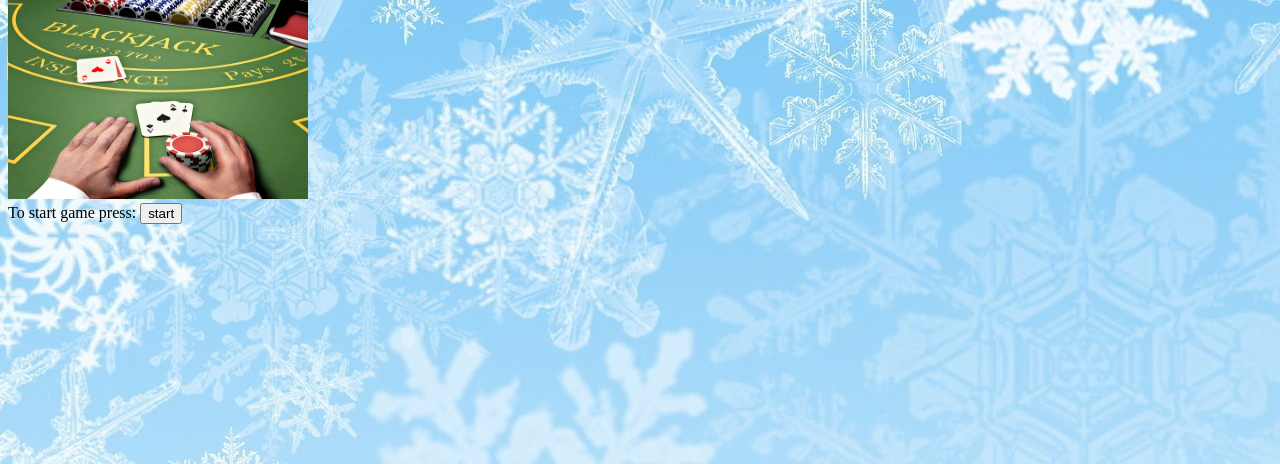
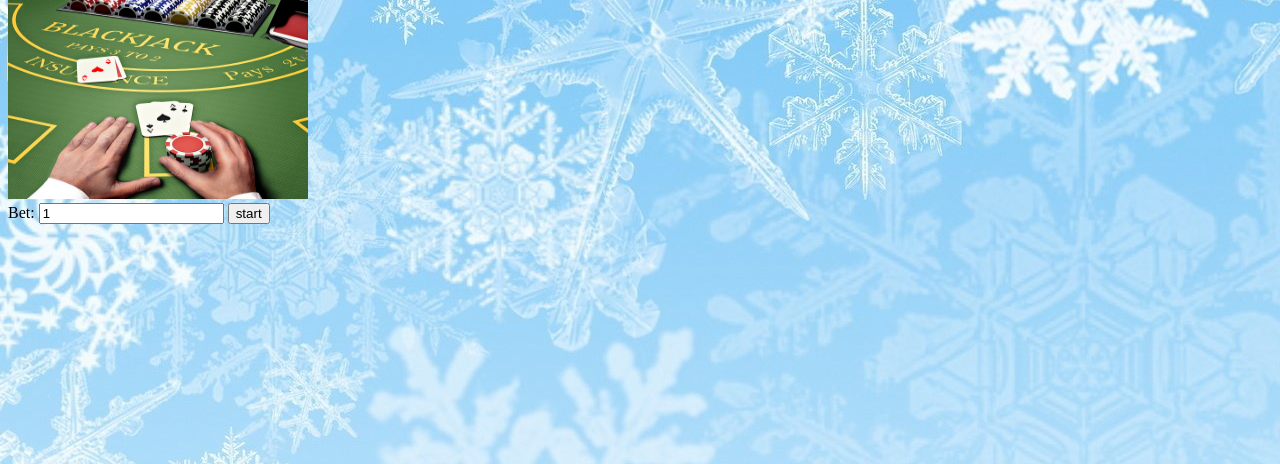
Before and after one commit to OFFdevil/blackjackFORK, a Flask app: template templates/index.html in a window 1280 px wide. Shown: the part 131-595 px from the top of the page. Run offline with Flask 2, Linux system fonts and the light colour scheme; the template is opened without the code that fills it: most values are stand-ins (such as "Sample title", 1, 10 or a date in 2020); some libraries are stand-ins or nearby versions.

Commit message:
added bet input

```diff
--- a/main.py
+++ b/main.py
@@ -39,14 +39,22 @@ def index():
     return render_template('index.html', user_data=users[session['user_id']], message=msg)
 
 
-@app.route('/start', methods=['GET'])
+@app.route('/start', methods=['GET', 'POST'])
 def start():
     if not check_auth():
         return redirect('/login')
 
+    user = users[session['user_id']]
+
+    bet = int(request.form['bet'])
+
+    if user.balance < bet:
+        session['message'] = 'Your balance is less than your bet!'
+        return redirect('/')
+
+
     room_id = str(uuid.uuid4())
-    user = users[session['user_id']]
-    rooms[room_id] = Room(room_id, user_id=session['user_id'], user=user)
+    rooms[room_id] = Room(room_id, bet, user_id=session['user_id'], user=user)
     return redirect(f'/room/{room_id}')
 
 
--- a/templates/index.html
+++ b/templates/index.html
@@ -19,8 +19,9 @@
 
     <br/>
     <img src="{{url_for('static', filename='img.png')}}" style="width: 300px; height: 200px;"/>
-    <form method="get" action="/start">
-        To start game press: <button type="submit">start</button>
+    <form method="post" action="/start">
+        Bet: <input type="number" min="1" name="bet" value="1">
+        <button type="submit">start</button>
     </form>
 </body>
 </html>
```
